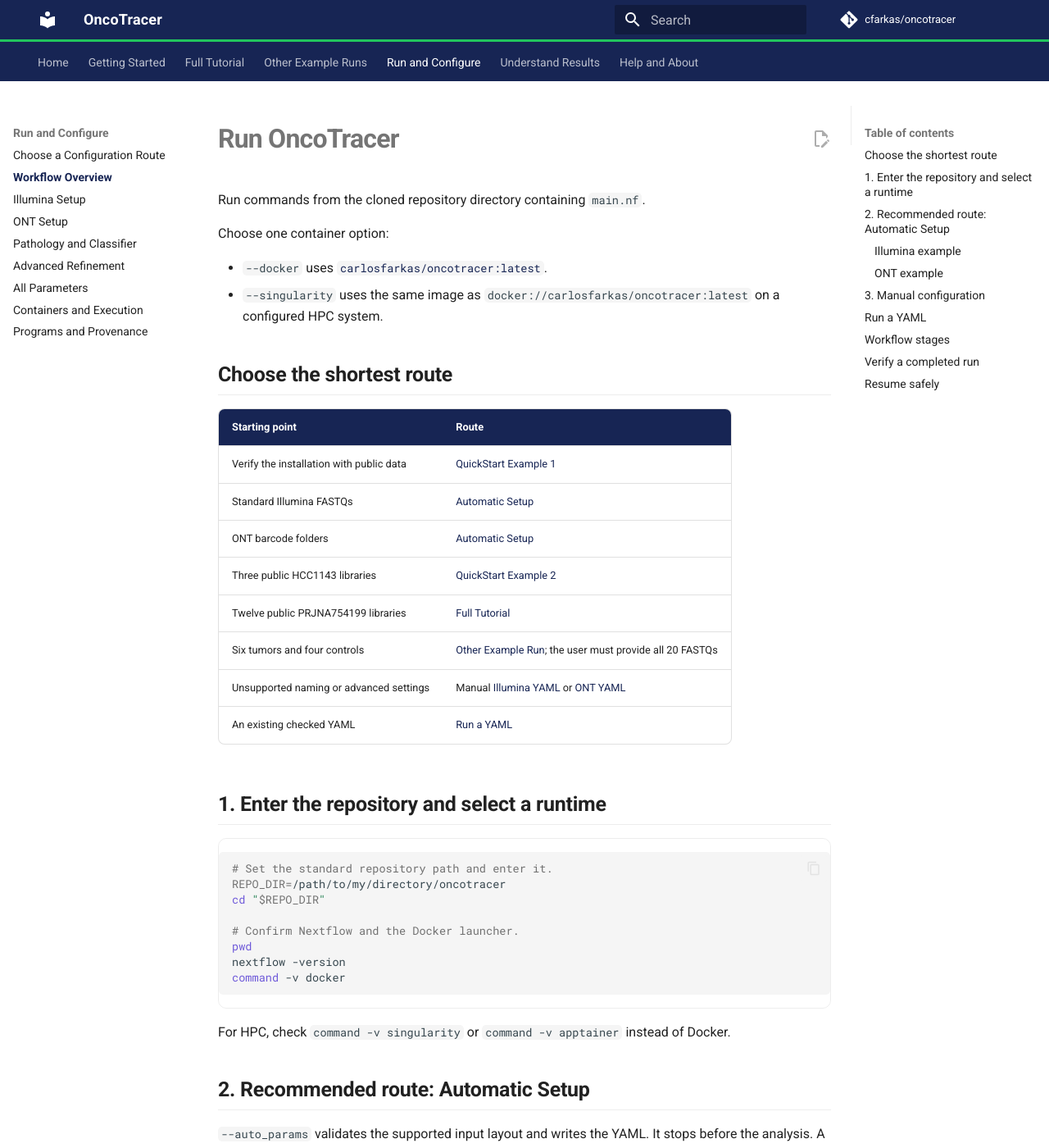
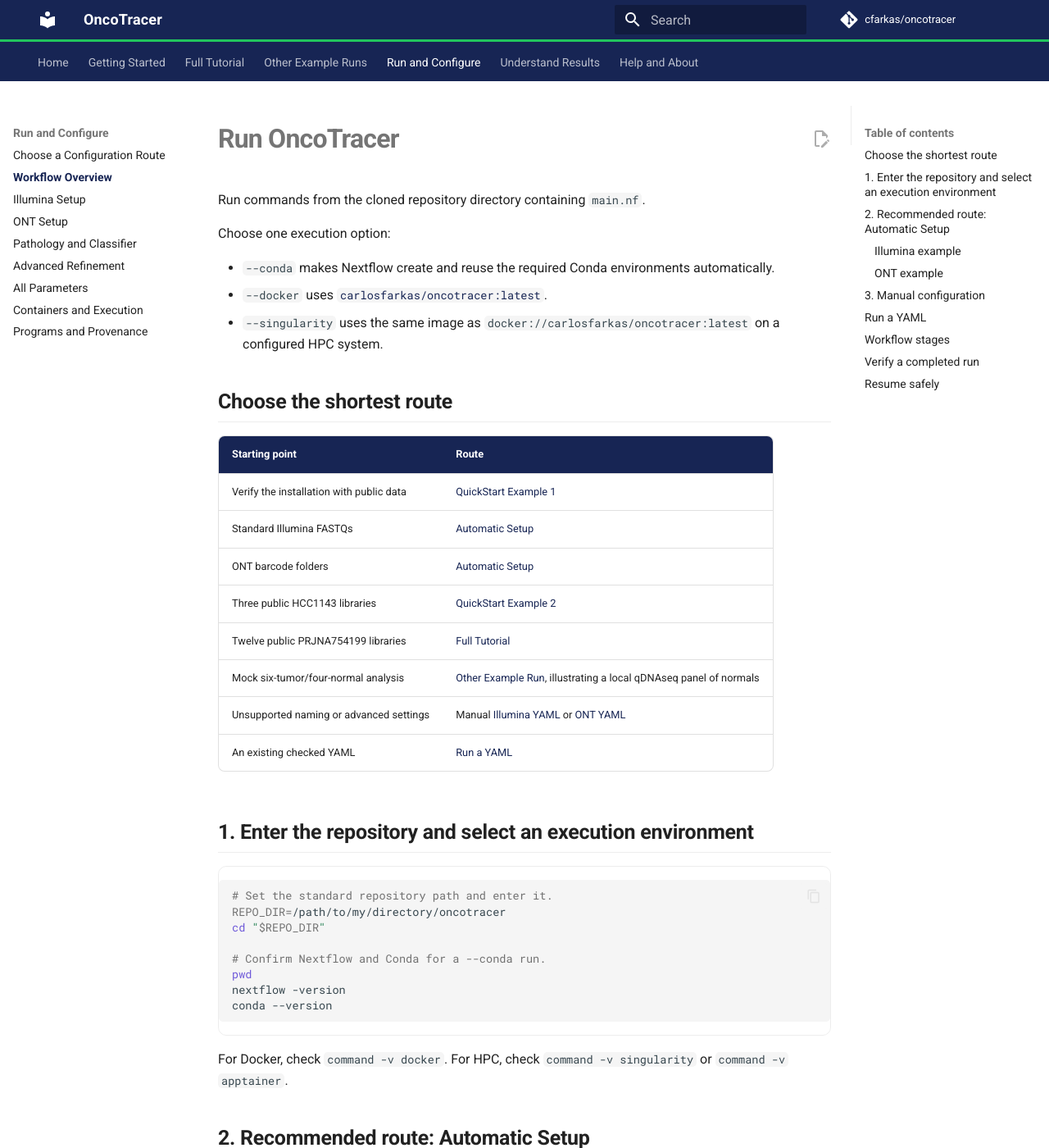
Before and after one commit to cfarkas/oncotracer, an MkDocs documentation site: the page built from docs/running.md, in a window 1280 px wide and 1400 px high. Shown: the whole window at 82% size. Built offline with MkDocs 1.6.1 and Material for MkDocs 9.7.7, drawn with Linux system fonts in a browser that asks for light colours; comment, search, counter and statistics services are not loaded; some of the changed text lies outside the part shown.

Commit message:
Docs: include Conda in run instructions

````diff
--- a/docs/running.md
+++ b/docs/running.md
@@ -2,8 +2,9 @@
 
 Run commands from the cloned repository directory containing `main.nf`.
 
-Choose one container option:
+Choose one execution option:
 
+- `--conda` makes Nextflow create and reuse the required Conda environments automatically.
 - `--docker` uses [`carlosfarkas/oncotracer:latest`](https://hub.docker.com/r/carlosfarkas/oncotracer).
 - `--singularity` uses the same image as `docker://carlosfarkas/oncotracer:latest` on a configured HPC system.
 
@@ -16,24 +17,24 @@
 | ONT barcode folders | [Automatic Setup](auto_params.md#ont-step-by-step) |
 | Three public HCC1143 libraries | [QuickStart Example 2](public_cohort.md) |
 | Twelve public PRJNA754199 libraries | [Full Tutorial](full_tutorial.md) |
-| Six tumors and four controls | [Other Example Run](six_tumor_four_control.md); the user must provide all 20 FASTQs |
+| Mock six-tumor/four-normal analysis | [Other Example Run](six_tumor_four_control.md), illustrating a local qDNAseq panel of normals |
 | Unsupported naming or advanced settings | Manual [Illumina YAML](configuration/illumina.md) or [ONT YAML](configuration/ont.md) |
 | An existing checked YAML | [Run a YAML](#run-a-yaml) |
 
-## 1. Enter the repository and select a runtime
+## 1. Enter the repository and select an execution environment
 
 ```bash
 # Set the standard repository path and enter it.
 REPO_DIR=/path/to/my/directory/oncotracer
 cd "$REPO_DIR"
 
-# Confirm Nextflow and the Docker launcher.
+# Confirm Nextflow and Conda for a --conda run.
 pwd
 nextflow -version
-command -v docker
+conda --version
 ```
 
-For HPC, check `command -v singularity` or `command -v apptainer` instead of Docker.
+For Docker, check `command -v docker`. For HPC, check `command -v singularity` or `command -v apptainer`.
 
 ## 2. Recommended route: Automatic Setup
 
@@ -90,12 +91,14 @@
   --auto_outdir "$PROJECT_DIR/results/illumina" \
   -work-dir "$PROJECT_DIR/work/auto_params_illumina"
 
-# Run the generated Illumina YAML with Docker.
-nextflow run "$REPO_DIR/main.nf" --docker \
+# Run the generated Illumina YAML with Conda.
+nextflow run "$REPO_DIR/main.nf" --conda \
   -params-file "$PROJECT_DIR/config/illumina/illumina.auto.yml" \
   -work-dir "$PROJECT_DIR/work/illumina" \
   -resume
 ```
+
+On the first `--conda` run, Nextflow creates the required environments. Replace `--conda` with `--docker` or `--singularity` to use a container runtime.
 
 ### ONT example
 
@@ -145,14 +148,14 @@
   --auto_outdir "$PROJECT_DIR/results/ont" \
   -work-dir "$PROJECT_DIR/work/auto_params_ont"
 
-# Run the generated ONT YAML with Docker.
-nextflow run "$REPO_DIR/main.nf" --docker \
+# Run the generated ONT YAML with Conda.
+nextflow run "$REPO_DIR/main.nf" --conda \
   -params-file "$PROJECT_DIR/config/ont/ont.auto.yml" \
   -work-dir "$PROJECT_DIR/work/ont" \
   -resume
 ```
 
-For HPC, replace `--docker` with `--singularity` in the analysis command.
+Replace `--conda` with `--docker` or `--singularity` when using a container runtime.
 
 ## 3. Manual configuration
 
@@ -193,7 +196,7 @@
 REPO_DIR=/path/to/my/directory/oncotracer
 
 # Check parameters and workflow connections without running the analysis tools.
-nextflow run "$REPO_DIR/main.nf" -stub-run --docker \
+nextflow run "$REPO_DIR/main.nf" -stub-run --conda \
   -params-file "$REPO_DIR/params/my_illumina.yml"
 ```
 
@@ -203,13 +206,13 @@
 # Set the standard repository path.
 REPO_DIR=/path/to/my/directory/oncotracer
 
-# Run or resume the checked Illumina YAML.
-nextflow run "$REPO_DIR/main.nf" --docker \
+# Run or resume the checked Illumina YAML with Conda.
+nextflow run "$REPO_DIR/main.nf" --conda \
   -params-file "$REPO_DIR/params/my_illumina.yml" \
   -resume
 ```
 
-For ONT, replace the YAML path. For HPC, replace `--docker` with `--singularity`.
+For ONT, replace the YAML path. Replace `--conda` with `--docker` or `--singularity` for the corresponding runtime.
 
 ## Workflow stages
 
@@ -248,11 +251,11 @@
 REPO_DIR=/path/to/my/directory/oncotracer
 PROJECT_DIR="$REPO_DIR/project"
 
-# Resume the existing Illumina run from unchanged completed tasks.
-nextflow run "$REPO_DIR/main.nf" --docker \
+# Resume the existing Illumina run with the same Conda environments.
+nextflow run "$REPO_DIR/main.nf" --conda \
   -params-file "$PROJECT_DIR/config/illumina/illumina.auto.yml" \
   -work-dir "$PROJECT_DIR/work/illumina" \
   -resume
 ```
 
-Do not delete the work directory before diagnosing an error. It contains the task logs and cache used by `-resume`.
+Do not delete the work directory or Conda cache before diagnosing an error. They contain the task logs and reusable environments used by `-resume`.
````
